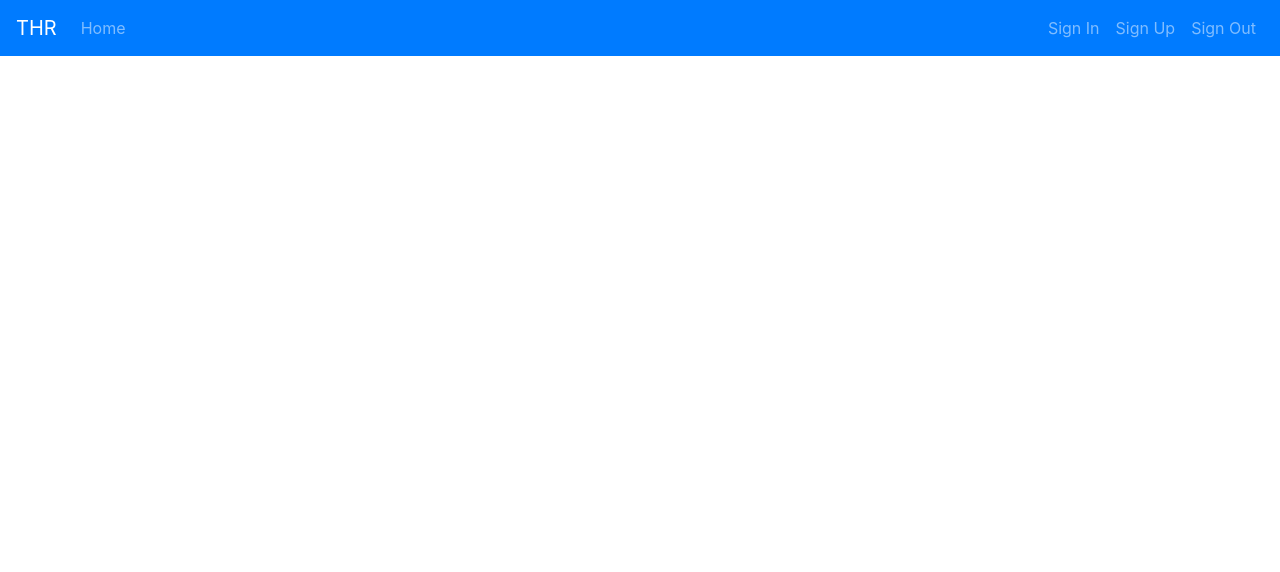
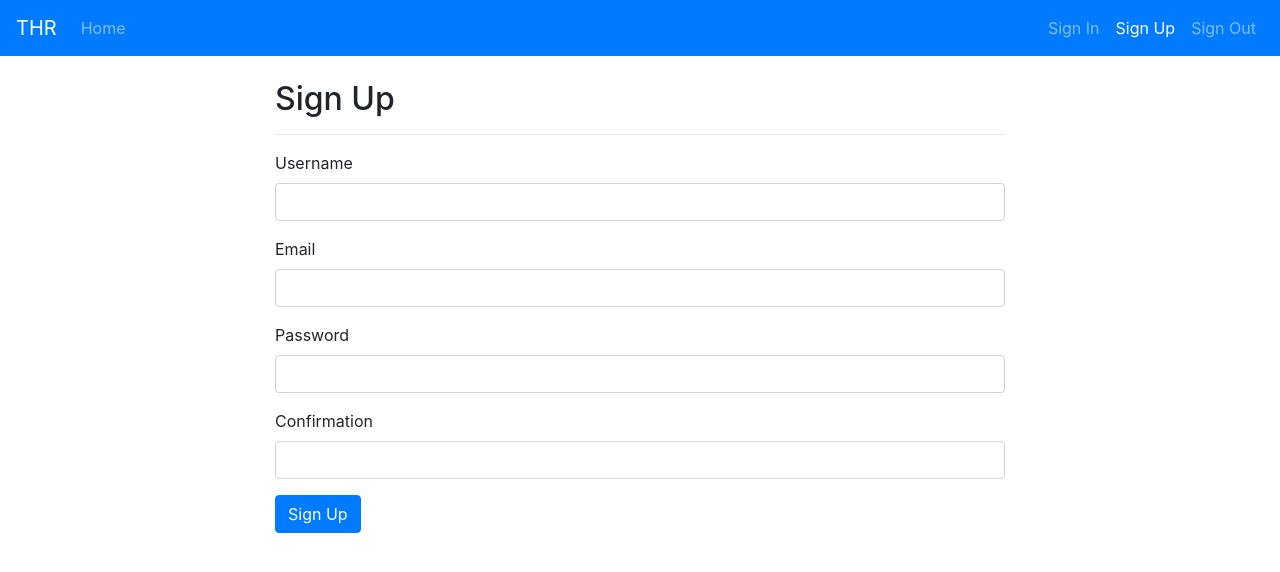
Before and after one commit to moeabdol/mean-hr-frontend, an Angular app: page /signup in a window 1280 px wide. Before the commit this address led to /. Shown: the top 572 px of the page. Built offline with nearby package versions, Linux system fonts and the light colour scheme.

Commit message:
Implement basic signup.component

```diff
--- a/src/app/components/navbar/navbar.component.html
+++ b/src/app/components/navbar/navbar.component.html
@@ -6,8 +6,8 @@
 
   <div class="collapse navbar-collapse" id="navbarSupportedContent">
     <ul class="navbar-nav mr-auto">
-      <li class="nav-item">
-        <a class="nav-link" href="#">Home</a>
+      <li class="nav-item" [routerLinkActive]="['active']" [routerLinkActiveOptions]="{ exact: true }">
+        <a class="nav-link" routerLink="/">Home</a>
       </li>
     </ul>
 
@@ -16,8 +16,8 @@
         <a class="nav-link" href="#">Sign In</a>
       </li>
 
-      <li class="nav-item">
-        <a class="nav-link" href="#">Sign Up</a>
+      <li class="nav-item" [routerLinkActive]="['active']">
+        <a class="nav-link" routerLink="/signup">Sign Up</a>
       </li>
 
       <li class="nav-item">
--- /dev/null
+++ b/src/app/components/signup/signup.component.html
@@ -0,0 +1,33 @@
+<div class="container">
+  <div class="row justify-content-center">
+    <div class="col-md-8">
+      <br />
+      <h2 class="display-5">Sign Up</h2>
+      <hr />
+
+      <form>
+        <div class="form-group">
+          <label for="username">Username</label>
+          <input type="text" name="username" autocomplete="off" class="form-control">
+        </div>
+
+        <div class="form-group">
+          <label for="email">Email</label>
+          <input type="email" name="email" autocomplete="off" class="form-control">
+        </div>
+
+        <div class="form-group">
+          <label for="password">Password</label>
+          <input type="password" name="password" class="form-control">
+        </div>
+
+        <div class="form-group">
+          <label for="confirmation">Confirmation</label>
+          <input type="password" name="confirmation" class="form-control">
+        </div>
+
+        <input type="button" class="btn btn-primary" value="Sign Up">
+      </form>
+    </div>
+  </div>
+</div>
--- /dev/null
+++ b/src/app/components/signup/signup.component.ts
@@ -0,0 +1,13 @@
+import { Component, OnInit } from '@angular/core';
+
+@Component({
+  selector: 'signup',
+  templateUrl: './signup.component.html',
+  styleUrls: ['./signup.component.scss']
+})
+export class SignupComponent implements OnInit {
+  constructor() { }
+
+  ngOnInit() {
+  }
+}
--- a/src/index.html
+++ b/src/index.html
@@ -2,7 +2,7 @@
 <html lang="en">
 <head>
   <meta charset="utf-8">
-  <title>MeanHrFrontend</title>
+  <title>THR</title>
   <base href="/">
 
   <meta name="viewport" content="width=device-width, initial-scale=1">
```
Also changed, not shown: src/app/app.module.ts (+5 -2 lines), src/app/components/signup/signup.component.scss (added), 2 other files (tests, documents, lock files or other folders).
